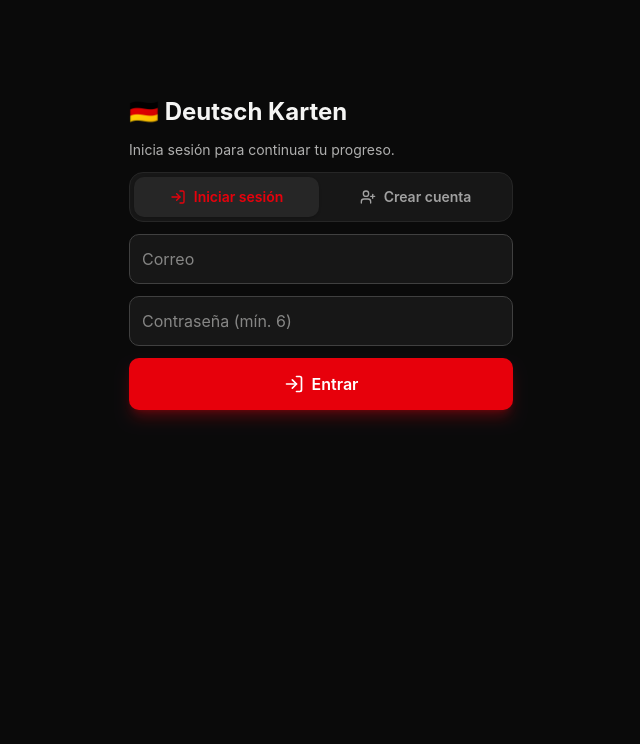
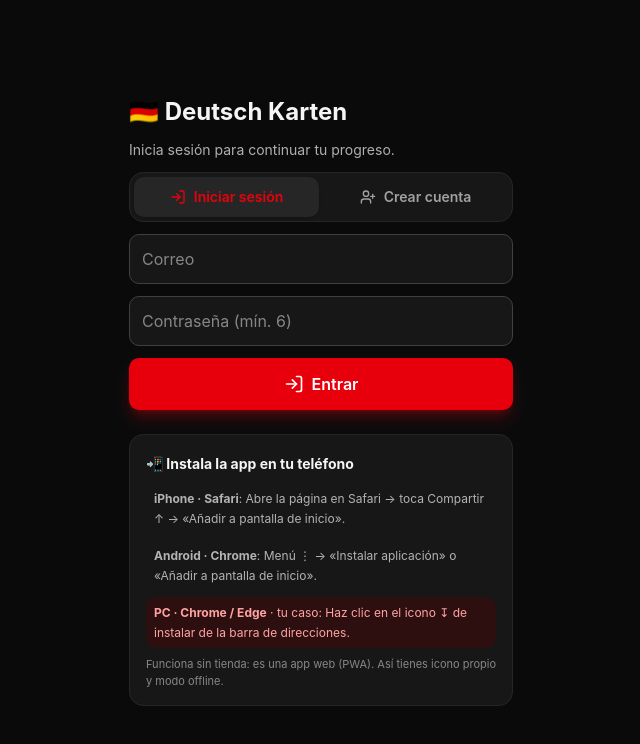
Before and after one commit to nilspineda/Lerne-deutsch, a Next.js app: page /login in a window 1280 px wide. Shown: the top 744 px of the page, without its empty margins (319-959 px from the left). Built offline with nearby package versions, Linux system fonts and the light colour scheme; no server answers.

Commit message:
feat: aviso de instalacion en /login (Safari/Chrome Android/PC, resalta el caso del usuario)

```diff
--- a/app/login/page.tsx
+++ b/app/login/page.tsx
@@ -4,6 +4,7 @@ import { useRouter } from 'next/navigation'
 import { supabase } from '@/lib/supabase/client'
 import { LogIn, UserPlus } from 'lucide-react'
 import { cn } from '@/lib/utils'
+import InstallHint from '@/components/InstallHint'
 
 export default function Login() {
   const r = useRouter()
@@ -32,6 +33,7 @@ export default function Login() {
 
   const input = 'w-full rounded-lg border border-stone-300 bg-white p-3 dark:border-neutral-700 dark:bg-neutral-900'
   return (
+    <>
     <form onSubmit={submit} className="mx-auto mt-16 max-w-sm space-y-3">
       <h1 className="text-2xl font-bold">🇩🇪 Deutsch Karten</h1>
       <p className="text-sm opacity-70">{mode === 'in' ? 'Inicia sesión para continuar tu progreso.' : 'Crea tu cuenta.'}</p>
@@ -69,5 +71,7 @@ export default function Login() {
       </button>
       {msg && <p className="text-sm text-red-600">{msg}</p>}
     </form>
+    <InstallHint />
+    </>
   )
 }
--- /dev/null
+++ b/components/InstallHint.tsx
@@ -0,0 +1,42 @@
+'use client'
+import { useEffect, useState } from 'react'
+
+const ROWS = [
+  { id: 'ios', label: 'iPhone · Safari', text: 'Abre la página en Safari → toca Compartir ↑ → «Añadir a pantalla de inicio».' },
+  { id: 'android', label: 'Android · Chrome', text: 'Menú ⋮ → «Instalar aplicación» o «Añadir a pantalla de inicio».' },
+  { id: 'desktop', label: 'PC · Chrome / Edge', text: 'Haz clic en el icono ↧ de instalar de la barra de direcciones.' },
+] as const
+
+export default function InstallHint() {
+  const [platform, setPlatform] = useState<string | null>(null)
+
+  useEffect(() => {
+    const standalone = window.matchMedia('(display-mode: standalone)').matches ||
+      (navigator as { standalone?: boolean }).standalone === true
+    if (standalone) { setPlatform('hidden'); return }
+    const ua = navigator.userAgent
+    if (/iphone|ipad|ipod/i.test(ua)) setPlatform('ios')
+    else if (/android/i.test(ua)) setPlatform('android')
+    else setPlatform('desktop')
+  }, [])
+
+  if (platform === 'hidden') return null
+
+  return (
+    <div className="mx-auto mt-6 max-w-sm rounded-xl border border-stone-200 bg-white p-4 dark:border-neutral-800 dark:bg-neutral-900">
+      <b className="text-sm">📲 Instala la app en tu teléfono</b>
+      <ul className="mt-2 space-y-1.5 text-xs leading-relaxed">
+        {ROWS.map((r) => {
+          const active = platform === r.id
+          return (
+            <li key={r.id}
+              className={`rounded-lg px-2 py-1.5 ${active ? 'bg-red-50 text-red-800 dark:bg-red-950/50 dark:text-red-300' : 'opacity-70'}`}>
+              <b>{r.label}</b>{active ? ' · tu caso' : ''}: {r.text}
+            </li>
+          )
+        })}
+      </ul>
+      <p className="mt-2 text-[11px] opacity-50">Funciona sin tienda: es una app web (PWA). Así tienes icono propio y modo offline.</p>
+    </div>
+  )
+}
```
